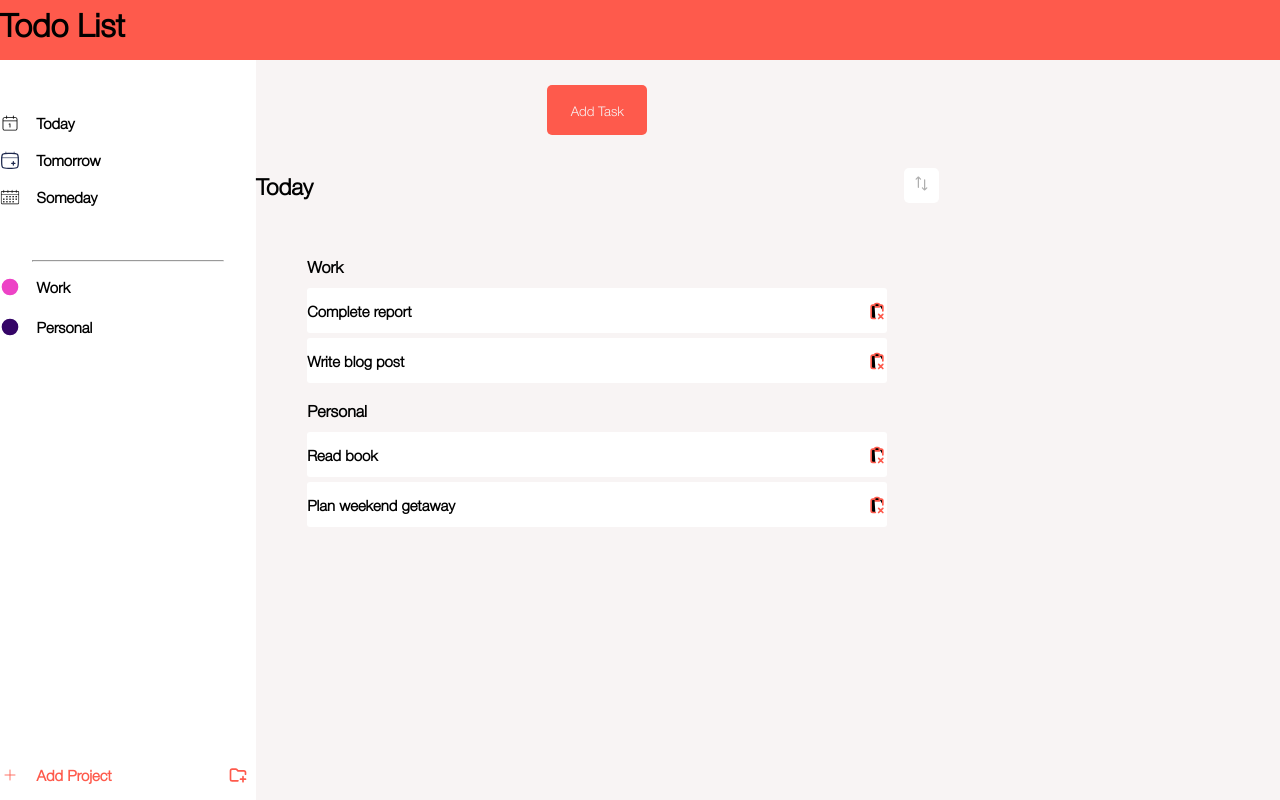
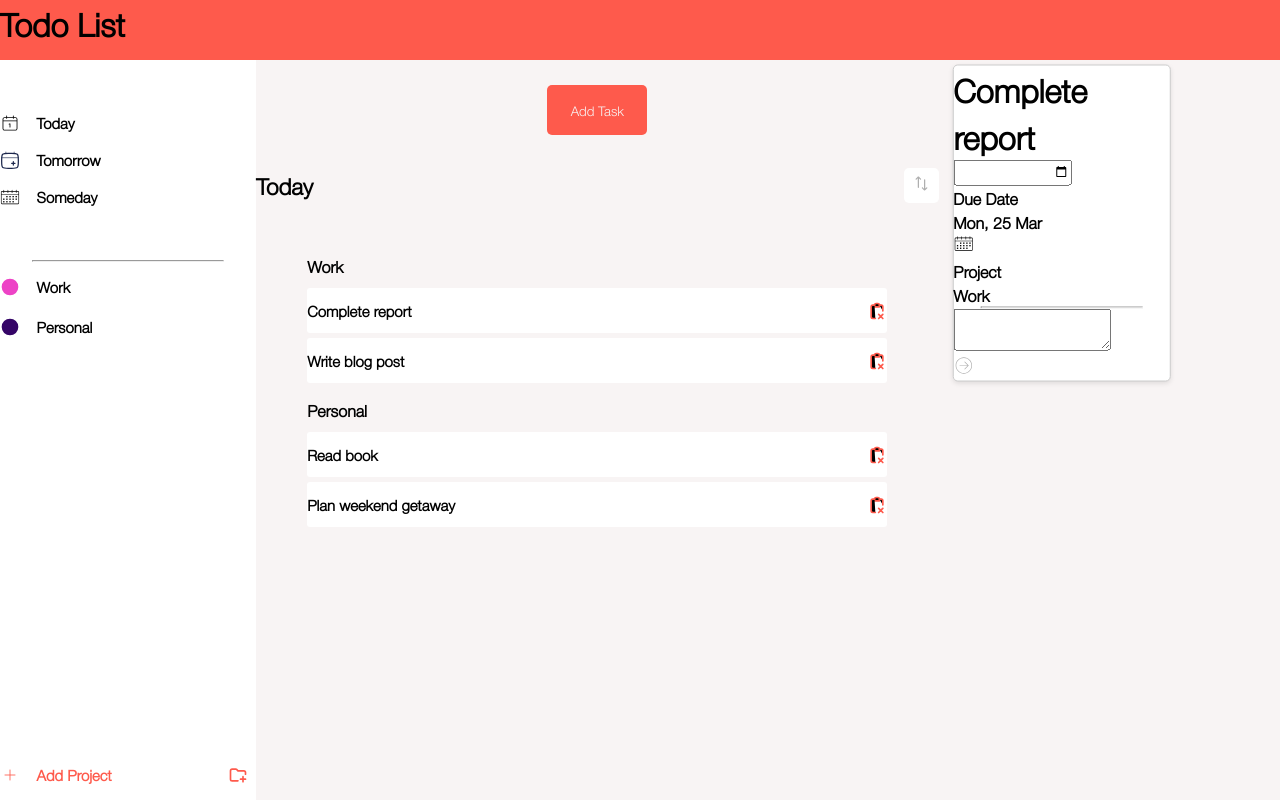
Before and after one commit to gavinv-m/12-todo-list, a website built with webpack: page dist/index.html in a window 1280 px wide. Both pictures are taken after a click on the element "Complete report". Built offline with nearby package versions, Linux system fonts and the light colour scheme.

Commit message:
Display edit dialog for project or date tasks

```diff
--- a/src/application-logic/project-manager.js
+++ b/src/application-logic/project-manager.js
@@ -92,10 +92,10 @@ function projectManager() {
 
         const projectTaskList = projects[projectName];
 
-		console.log(`${projectName}:`);
-        for (let task of projectTaskList) {
-			console.log(task);
-		}
+		// console.log(`${projectName}:`);
+        // for (let task of projectTaskList) {
+		// 	console.log(task);
+		// }
         return projectTaskList;
     };
 
@@ -103,9 +103,9 @@ function projectManager() {
     const getProjectNames = () => {
 
         const projectNames = Object.keys(projects);
-        projectNames.forEach((projectName) => {
-            console.log(projectName);
-        });
+        // projectNames.forEach((projectName) => {
+        //     console.log(projectName);
+        // });
 
         return projectNames;
     };
--- a/src/interface/attach-edit-listeners.js
+++ b/src/interface/attach-edit-listeners.js
@@ -5,8 +5,6 @@ import { displayEditDialog } from './edit-window.js';
 export function attachEditListeners(classList) {
 
     const tasksToEdit = document.querySelectorAll(classList);
-    console.log(classList);
-    console.log(typeof(classList));
 
     // Task represents the container on the display, with an id attribute
     tasksToEdit.forEach((task) => {
--- a/src/interface/display-project-tasks.js
+++ b/src/interface/display-project-tasks.js
@@ -1,5 +1,7 @@
 import  { taskManager } from '../application-logic/todo-manager.js';
 import { TaskDisplayHandler } from './task-display-handler.js';
+import { attachEditListeners } from './attach-edit-listeners.js';
+
 
 // Exports to project-handlers.js & refresh.js
 export function displayProjectTasks(projectName) {
@@ -26,4 +28,7 @@ export function displayProjectTasks(projectName) {
     }
 
     displayProjectTasks.innerContainer.appendChild(displayProjectTasks.containerWithTasks);
+
+    attachEditListeners('.project-task');
+    return;
 }
--- a/src/interface/edit-window.js
+++ b/src/interface/edit-window.js
@@ -2,9 +2,8 @@ import { createCalendar, createCloseIcon } from './add-images.js';
 import  { taskManager } from '../application-logic/todo-manager.js';
 
 
-function styleMainContent(mainContent) {
-
-    mainContent.classList.add('multi-main-content');
+function styleMainContent(dialog) {
+    dialog.style.display = 'block';
 }
 
 function fetchTaskDetails(task) {
@@ -20,6 +19,11 @@ export function displayEditDialog(task) {
     const taskObject = fetchTaskDetails(task);
 
     const mainContent = document.querySelector('.main-content');
+    mainContent.classList.add('multi-main-content');
+
+    const container = document.createElement('div');
+    container.classList.add('edit-dialog-container');
+
     const editDialog = document.createElement('dialog');
     editDialog.classList.add('edit-dialog');
     const form = document.createElement('form');
@@ -83,8 +87,10 @@ export function displayEditDialog(task) {
         form.appendChild(closeContainer);
 
     editDialog.appendChild(form);
-    mainContent.appendChild(editDialog);
-    styleMainContent(mainContent);
+    container.appendChild(editDialog);
+    mainContent.appendChild(container);
+
+    styleMainContent(editDialog);
 
     return;
 }
--- a/src/interface/sort-due-date-tasks.js
+++ b/src/interface/sort-due-date-tasks.js
@@ -1,6 +1,8 @@
 import { taskManager } from '../application-logic/todo-manager.js';
 import { displayDayTasks } from './display-day-tasks.js';
 import { TaskDisplayHandler } from './task-display-handler.js';
+import { attachEditListeners } from './attach-edit-listeners.js';
+
 
 // Sort tasks Due Someday by earliest
 function handleSortByEarliestEvent(dateGroup) {
@@ -36,6 +38,7 @@ function handleSortByEarliestEvent(dateGroup) {
 
    // Append to inner container
    handleSortByEarliestEvent.appendToInnerContainer();
+   attachEditListeners('.earliest-task');
    return;
 }
 
@@ -82,6 +85,8 @@ function handleSortByPriorityEvent(dateGroup) {
         handleSortByPriorityEvent.appendToInnerContainer();
 
     };
+
+    attachEditListeners('.priority-task');
     return;
 }
 
--- a/src/interface/sort-project-tasks.js
+++ b/src/interface/sort-project-tasks.js
@@ -1,5 +1,6 @@
 import { taskManager } from '../application-logic/todo-manager.js';
 import { TaskDisplayHandler } from './task-display-handler.js';
+import { attachEditListeners } from './attach-edit-listeners.js';
 
 
 function handleSortByDueDate(projectName) {
@@ -30,7 +31,9 @@ function handleSortByDueDate(projectName) {
 
     // Append to inner Container
     handleSortByDueDate.innerContainer.appendChild(handleSortByDueDate.containerWithTasks);
+    attachEditListeners('.project-task');
 
+    return;
 }
 
 
@@ -56,10 +59,14 @@ function handleSortByPriority(projectName) {
 
         // Append new task to list of tasks
         handleSortByPriority.containerWithTasks.appendChild(handleSortByPriority.task);
+
     }
 
     // Append new task to list of tasks
     handleSortByPriority.innerContainer.appendChild(handleSortByPriority.containerWithTasks);
+
+    attachEditListeners('.project-task');
+    return;
 }
 
 // Exports to project-handlers.js
--- a/src/styles/style.css
+++ b/src/styles/style.css
@@ -258,6 +258,27 @@ dialog::backdrop {
 }
 
 
+.edit-dialog {
+    display: none;
+    position: absolute;
+    top: 22%;
+    left: 36%;
+    transform: translate(-50%, -50%);
+    background-color: #fff;
+    border: 1px solid #ccc;
+    border-radius: 5px;
+    box-shadow: 0 2px 5px rgba(0, 0, 0, 0.1);
+    z-index: 9999;
+    width: minmax(250px, 100%);
+    max-height: 90%; /* Adjust the maximum height if needed */
+}
+
+
+.edit-dialog-container {
+    position: relative;
+}
+
+
 .folder-icon {
     justify-self: center;
 }
@@ -337,7 +358,6 @@ input[type=date]:focus::-webkit-datetime-edit {
 /* Class selector has same specificity as chained,
 .main-content.multi-main-content must come after, later rules will be applied */
 .main-content.multi-main-content {
-
     /* Descendants:  */
     display: grid;
     grid-template-columns: 2fr 1fr;
```
